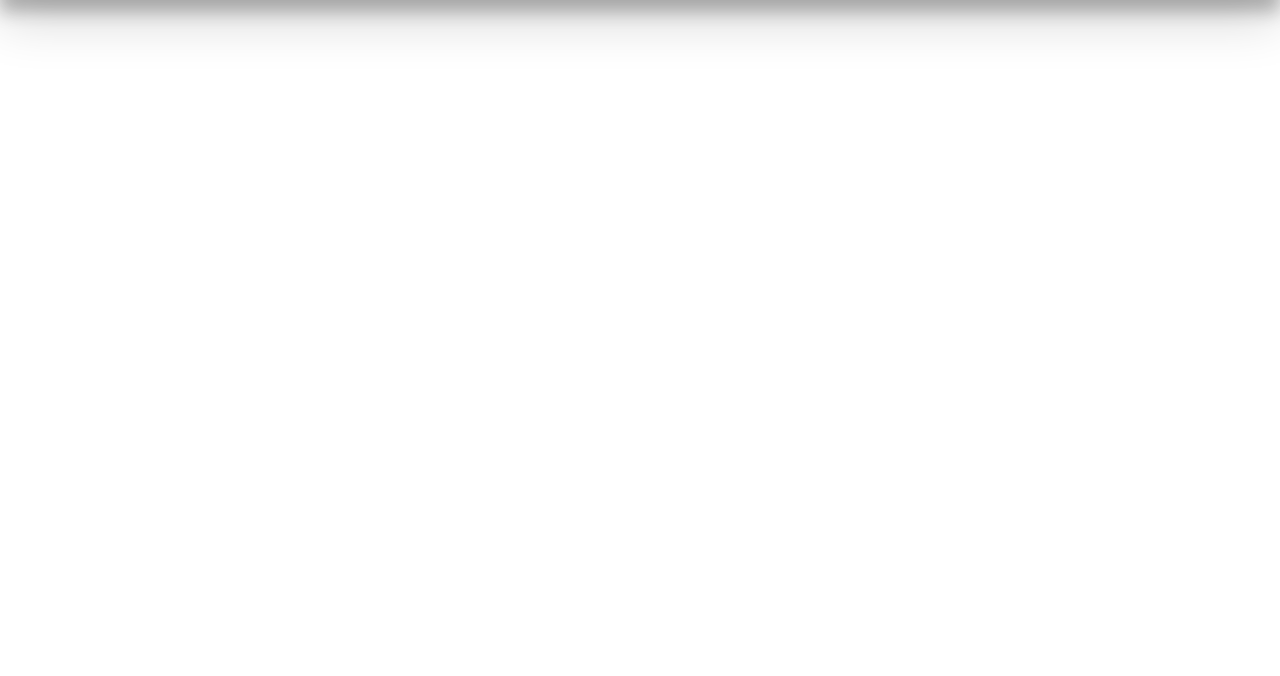
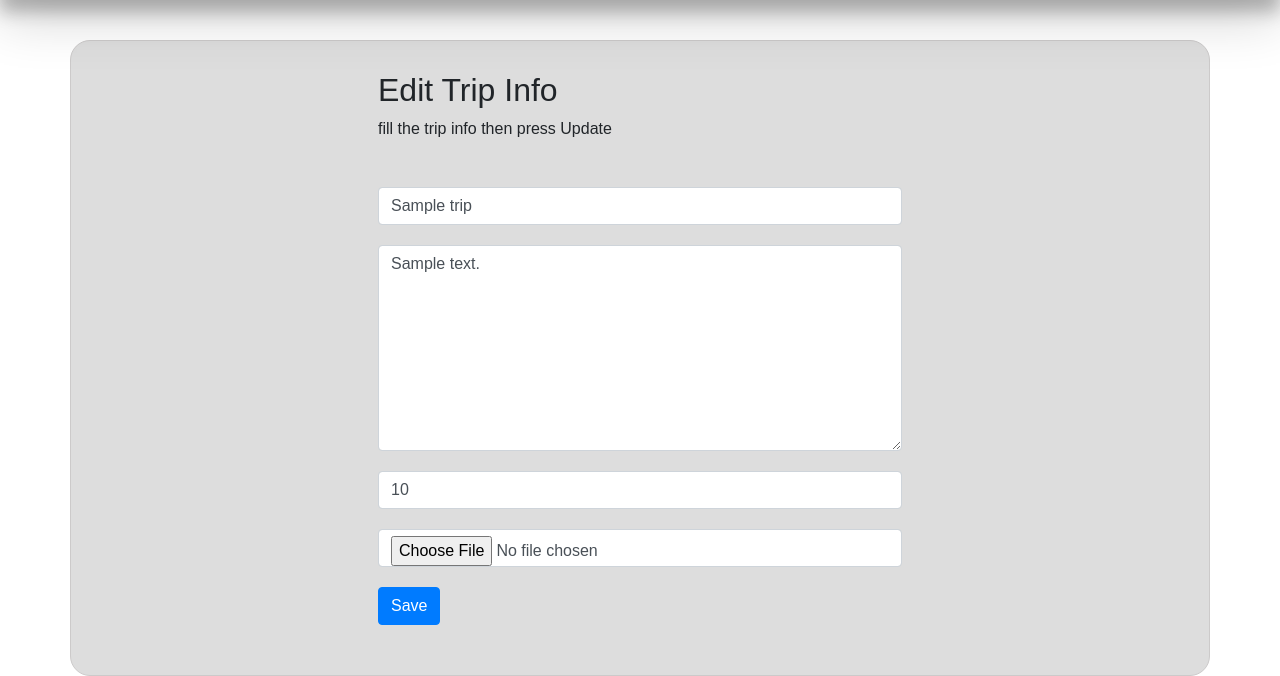
Before and after one commit to mohamedsayedaz/LiveNippon, a PHP site: page /add_trip.php?do=edit&&id=1 in a window 1280 px wide. Shown: the part 157-833 px from the top of the page. Before the commit the page ends 190 px from the top, so only its background shows below. Run offline with PHP 8.4, Linux system fonts and the light colour scheme; the visitor is signed in with stand-in values (Sample User, id 1); tables that the repository leaves empty or names only in its code hold one stand-in row (values such as "Sample post"); some libraries are stand-ins or nearby versions.

Commit message:
Finish Add Trip Page

```diff
--- a/add_trip.php
+++ b/add_trip.php
@@ -80,6 +80,21 @@ if (isset($_SESSION['username']) && $_SESSION['username'] != '')
 	else if($_GET['do'] == 'delete')
 	{
 		#Delete Code
+		if(isset($_GET['id']))
+	{
+		$id = $_GET['id'];
+	}
+	else
+	{
+		header("Location:add_trip.php?do=manage");
+	}
+	$sql = $db ->prepare("Delete From trips where ID=?");
+	$sql->execute(array($id));
+	$count = $sql->rowCount();
+	if($count > 0)
+	{
+		echo   '<div class="alert alert-success text-center alert-margin">Deleted Successfully</div>';
+	}
 	}
 	else if($_GET['do'] == 'insert')
 	{
@@ -117,8 +132,8 @@ if (isset($_SESSION['username']) && $_SESSION['username'] != '')
      		}
      		if(empty($formsError)){
 
-$targetfolder = "up/" ;
-   // Upload
+			$targetfolder = "up/" ;
+   				// Upload
     		 //Insert Into The Database
 
             $stmt = $db->prepare("INSERT INTO `trips`(`ID`, `trip_name`, `details`, `cost`, `date`, `trip_img`) VALUES (NULL, ?, ?,?,CURRENT_TIMESTAMP,?);");
@@ -131,12 +146,90 @@ $targetfolder = "up/" ;
      		}
 		}
 	}
-	else if($_GET['do'] == 'Edit'){
+	else if($_GET['do'] == 'edit'){
 		#editing form
+		if(isset($_GET['id']))
+	{
+		$id = $_GET['id'];
+	}
+	else
+	{
+		header("Location:add_trip.php?do=manage");
+	}
+	$sql = $db ->prepare("Select trip_name,details,cost,trip_img From trips where ID=?");
+	$sql->execute(array($id));
+	$row = $sql->fetch();
+		?>
+
+		<div id="add_trip_container" class="container">
+			<div class="row">
+				<div class="col-md-6" style="margin:0 auto;">
+					<h2>Edit Trip Info</h2>
+					<p>fill the trip info then press Update</p>
+				</div>
+			</div>
+			<div class="row">
+				<div class="col-md-6" style="margin:0 auto;">
+				<form method="POST" action="add_trip.php?do=update">
+				 <input type="text" name="current_id" value="<?php echo $id; ?>" style="visibility: hidden;" />
+				 <input type="text" name="t_name" class="form-control a_f" placeholder="Trip Name" value="<?php echo $row[0]; ?>" />
+				 <textarea rows="8" class="form-control a_f" name="t_details" placeholder="Trip Details"><?php echo $row[1]; ?></textarea>
+  				<input type="text" class="form-control a_f" value="<?php echo $row[2]; ?>" placeholder="Trip Cost" name="t_cost"/>
+  				 <input type="file" class="form-control a_f" value="<?php echo $row[3]; ?>" name="img">
+  				<button type="submit" class="btn btn-primary a_f">Save</button>
+				</form>
+				</div>
+			</div>
+		</div>
+		<?php
 	}
 	else if($_GET['do'] == 'update')
 	{
 		#update code
+		if($_SERVER['REQUEST_METHOD'] == 'POST')
+		{
+
+			echo '<h1 class="text-center" style="margin-top:20px;margin-bottom:10px;">Update Trip info</h1>';
+            echo '<div class="container">';
+
+			$trip_name = $_POST['t_name'];
+			$trip_details = $_POST['t_details'];
+			$trip_cost = $_POST['t_cost'];
+			$trip_img = $_POST['img'];
+			$id = $_POST['current_id'];
+			#validate
+			$formsError = array();
+
+			if(strlen($trip_name) == 0 ){
+				$formsError[] = 'Trip Name Cannot Be <strong>Empty</strong>';
+			}
+			if(strlen($trip_details) ==0){
+				$formsError[] = 'Trip Details Cannot Be <strong>Empty</strong>';
+			}
+			if(strlen($trip_cost) == 0){
+				$formsError[] = 'Trip Cost Cannot Be <strong>Empty</strong>';
+			}
+			if(strlen($trip_img) == 0){
+				$formsError[] = 'Trip Image Cannot Be <strong>Empty</strong>';
+			}
+
+			#print errors messages
+			foreach ($formsError as $error)
+    		{
+         		echo '<div class="alert acess-denied alert-danger">' . $error . '</div>';
+     		}
+     		if(empty($formsError)){
+
+
+            $stmt = $db->prepare("Update `trips` set trip_name=? , details=? , cost = ? , trip_img=? where id=?");
+            $stmt->execute(array($trip_name,$trip_details,$trip_cost,$trip_img,$id));
+            $count = $stmt->rowCount();
+              //move_uploaded_file($_FILES['img']['tmp_name'],$targetfolder . $trip_imgf);
+    		 // Echo Success Message
+
+     		 echo   '<div class="alert alert-success text-center alert-margin">' . $count . ' Trip(s) Updated </div>';
+     		}
+		}
 	}
 }
 else
```
Also changed, not shown: sendmail.php (+13 -1 lines), the_trip.php (added, +69 -0 lines), trip_reservation.php (+4 -4 lines).
